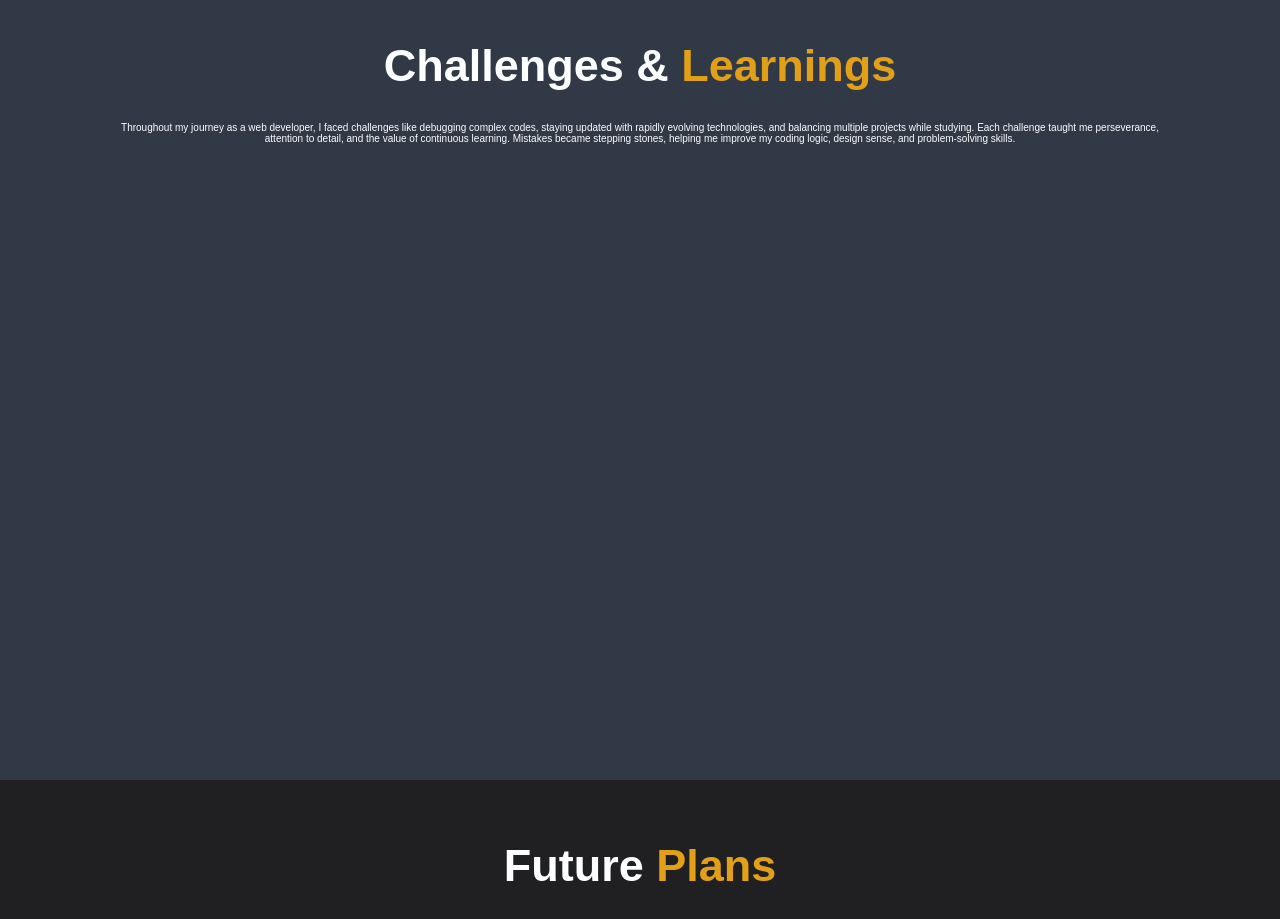
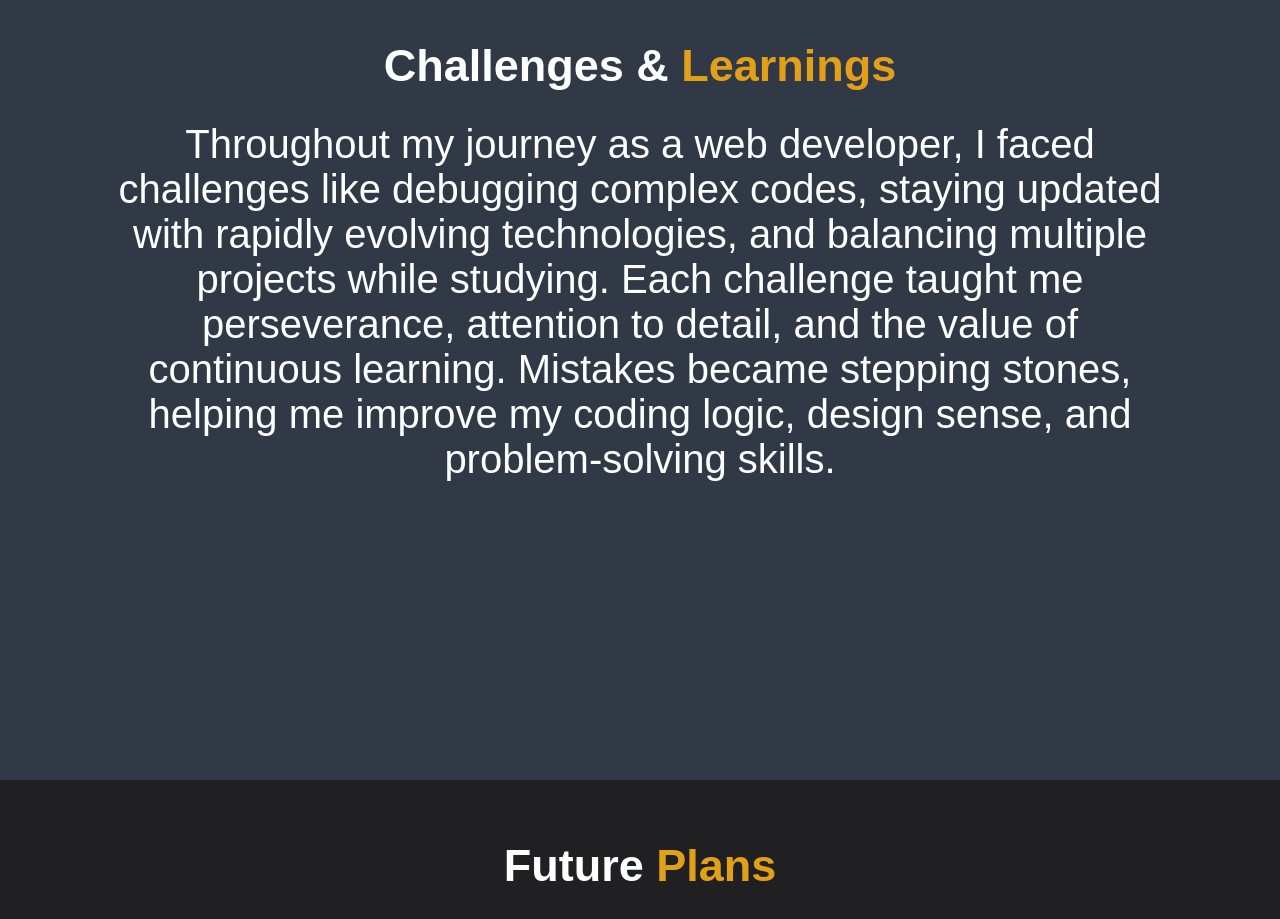
Before and after one commit to KUJArt/Midterm_Project, a plain HTML site: page index.html in a window 1280 px wide. Shown: the part 4020-4939 px from the top of the page. Drawn offline with nearby package versions, Linux system fonts and the light colour scheme; a web font is replaced by a local one.

Commit message:
Update style.css

```diff
--- a/style.css
+++ b/style.css
@@ -297,7 +297,7 @@ span{
     margin-bottom: 3rem;
 }
 
-.challages-content p{
+.challenges-content p{
     font-size: 4rem;
     margin: 2rem 0 3rem;
 }
```
